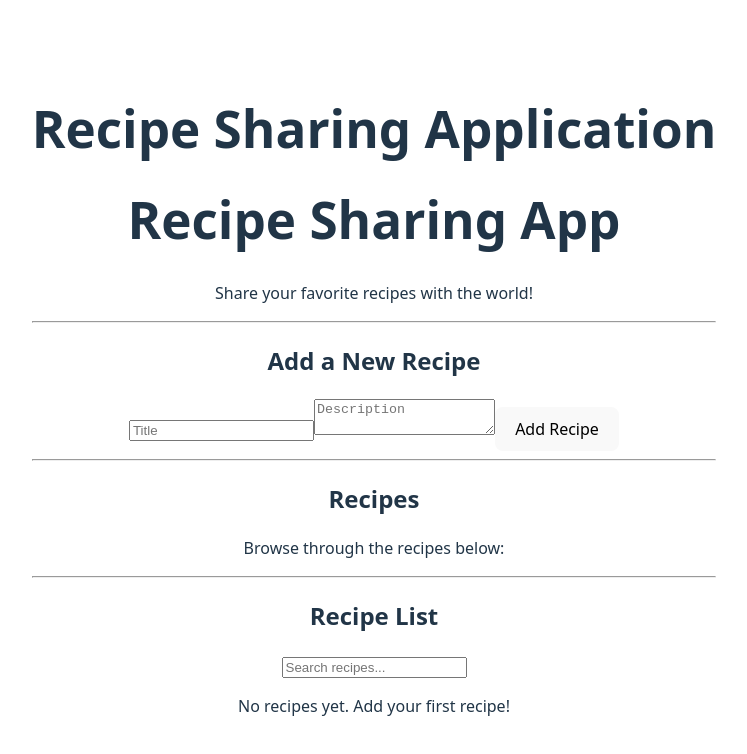
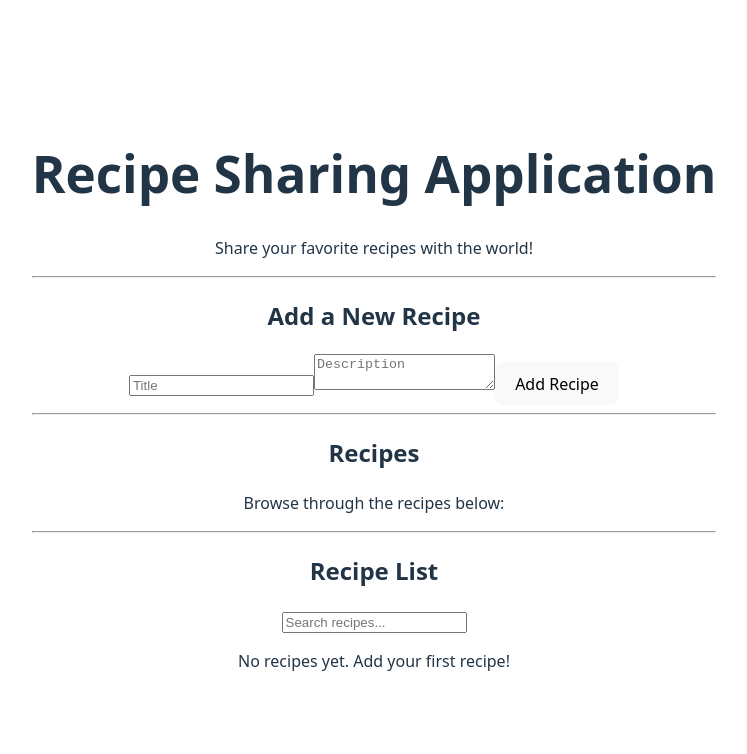
Before and after one commit to donsimon505/alx-fe-reactjs, a React (Vite) app in the folder recipe-sharing-app/: page / in a window 1280 px wide. Shown: the top 754 px of the page, without its empty margins (266-1013 px from the left). Built offline with nearby package versions, Linux system fonts and the light colour scheme.

Commit message:
Added Add Recipe Route

```diff
--- a/recipe-sharing-app/src/App.jsx
+++ b/recipe-sharing-app/src/App.jsx
@@ -3,6 +3,7 @@ import { BrowserRouter as Router, Routes, Route } from "react-router-dom";
 import Home from "./components/Home";
 import RecipeDetails from "./components/RecipeDetails";
 import "./App.css";
+import AddRecipeForm from "./components/AddRecipeForm";
 
 function App() {
   return (
@@ -15,6 +16,7 @@ function App() {
           <Routes>
             <Route path="/" element={<Home />} />
             <Route path="/recipe/:id" element={<RecipeDetails />} />
+            <Route path="/recipe/add" element={<AddRecipeForm />} />
           </Routes>
         </main>
       </div>
--- a/recipe-sharing-app/src/components/Home.jsx
+++ b/recipe-sharing-app/src/components/Home.jsx
@@ -4,7 +4,6 @@ import RecipeList from "./RecipeList";
 function Home() {
   return (
     <>
-      <h1>Recipe Sharing App</h1>
       <p>Share your favorite recipes with the world!</p>
       <hr />
       <h2>Add a New Recipe</h2>
```
